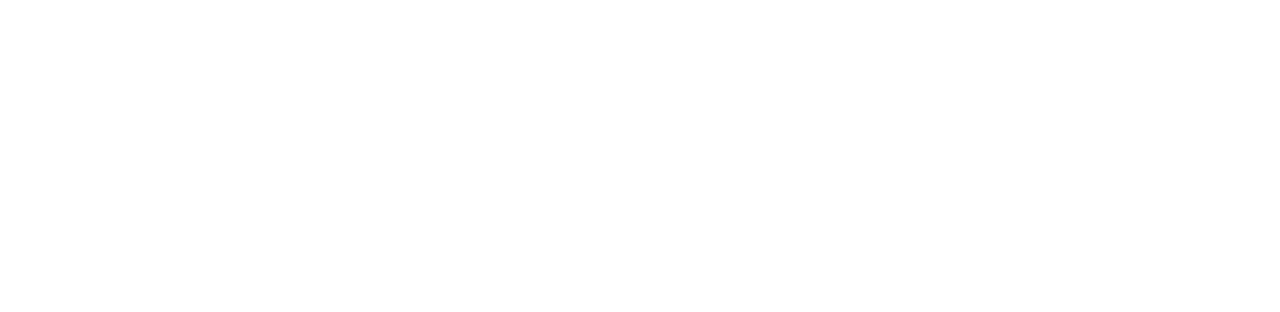
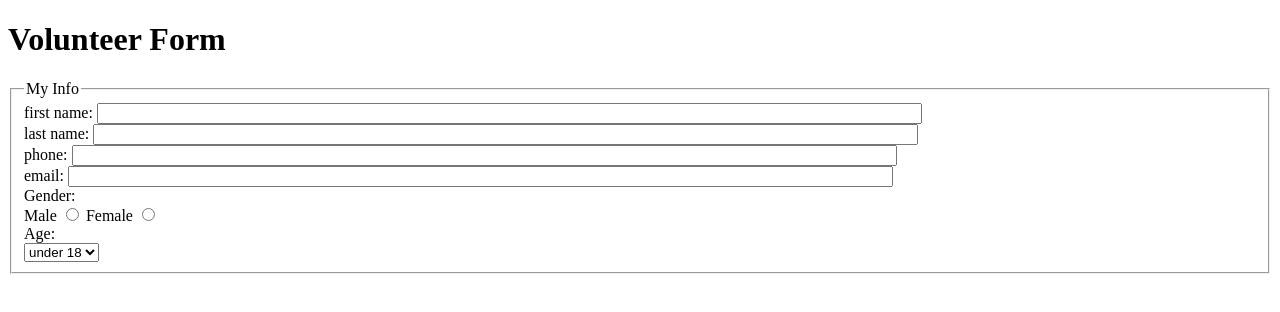
Before and after one commit to cadenh10/webdev_lab5, a plain HTML site: page index.html in a window 1280 px wide. Drawn offline with Linux system fonts and the light colour scheme.

Commit message:
added the "my info" part of the form

```diff
--- a/index.html
+++ b/index.html
@@ -5,6 +5,24 @@
   <title>Document</title>
 </head>
 <body>
-
+  <h1>Volunteer Form</h1>
+  <form action="http://bloomingdale.sat.iit.edu/kriedan/lab3formscript.php" method="post">
+    <fieldset>
+      <legend>My Info</legend>
+      <div><label>first name: <input size="100" type="text" name="first_name_field"></label></div>
+      <div><label>last name: <input size="100" type="text" name="last_name_field"></label></div>
+      <div><label>phone: <input size="100" type="text" name="phone_field"></label></div>
+      <div><label>email: <input size="100" type="text" name="email_field"></label></div>
+      <div>Gender: </div>
+      <div>
+        <label>Male <input type="radio" name="gender_field" value="male"></label>
+        <label>Female <input type="radio" name="gender_field" value="female"></label>
+      </div>
+      <div>Age: </div>
+      <select name="age_field">
+        <option>under 18</option>
+        <option>over 18</option>
+      </select>
+    </fieldset>
 </body>
 </html>
```
